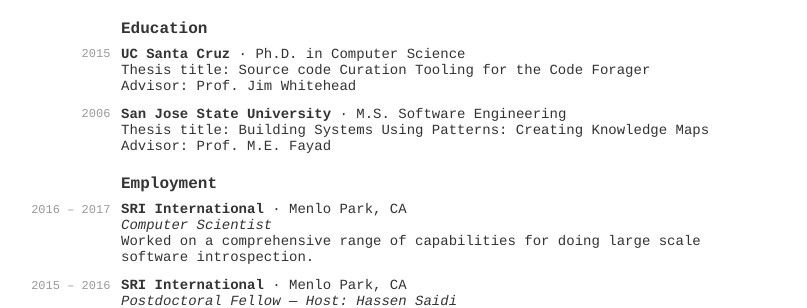
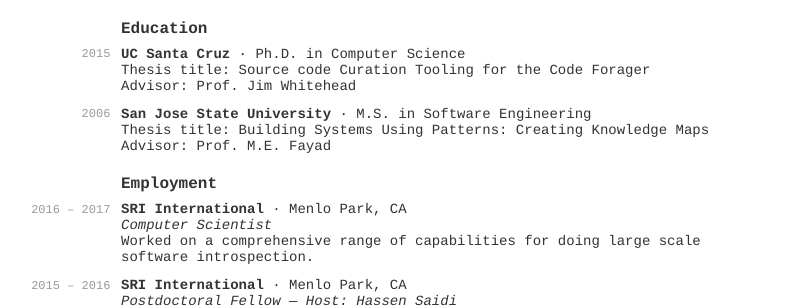
Before and after one commit to hsanchez/hsanchez.github.io, a Jekyll site: the page built from posts/notes/_posts/2017-02-01-cv.md, in a window 1280 px wide and 900 px high. Shown: the part 438-746 px from the top of the window, without its empty margins (189-996 px from the left). Built offline with Jekyll 4.4.1, drawn with Linux system fonts in a browser that asks for light colours.

Commit message:
fixed typo in MS degree

```diff
--- a/posts/notes/_posts/2017-02-01-cv.md
+++ b/posts/notes/_posts/2017-02-01-cv.md
@@ -44,7 +44,7 @@
     	<div class="entry">
     		<div class="year">2006</div>
     		<div class="item">
-    			<span class="bold">San Jose State University</span> &middot; M.S. Software Engineering <br />
+    			<span class="bold">San Jose State University</span> &middot; M.S. in Software Engineering <br />
     			<span class="deemph">Thesis title: Building Systems Using Patterns: Creating Knowledge Maps <br />
     					Advisor: Prof. M.E. Fayad</span>
     		</div>
```
